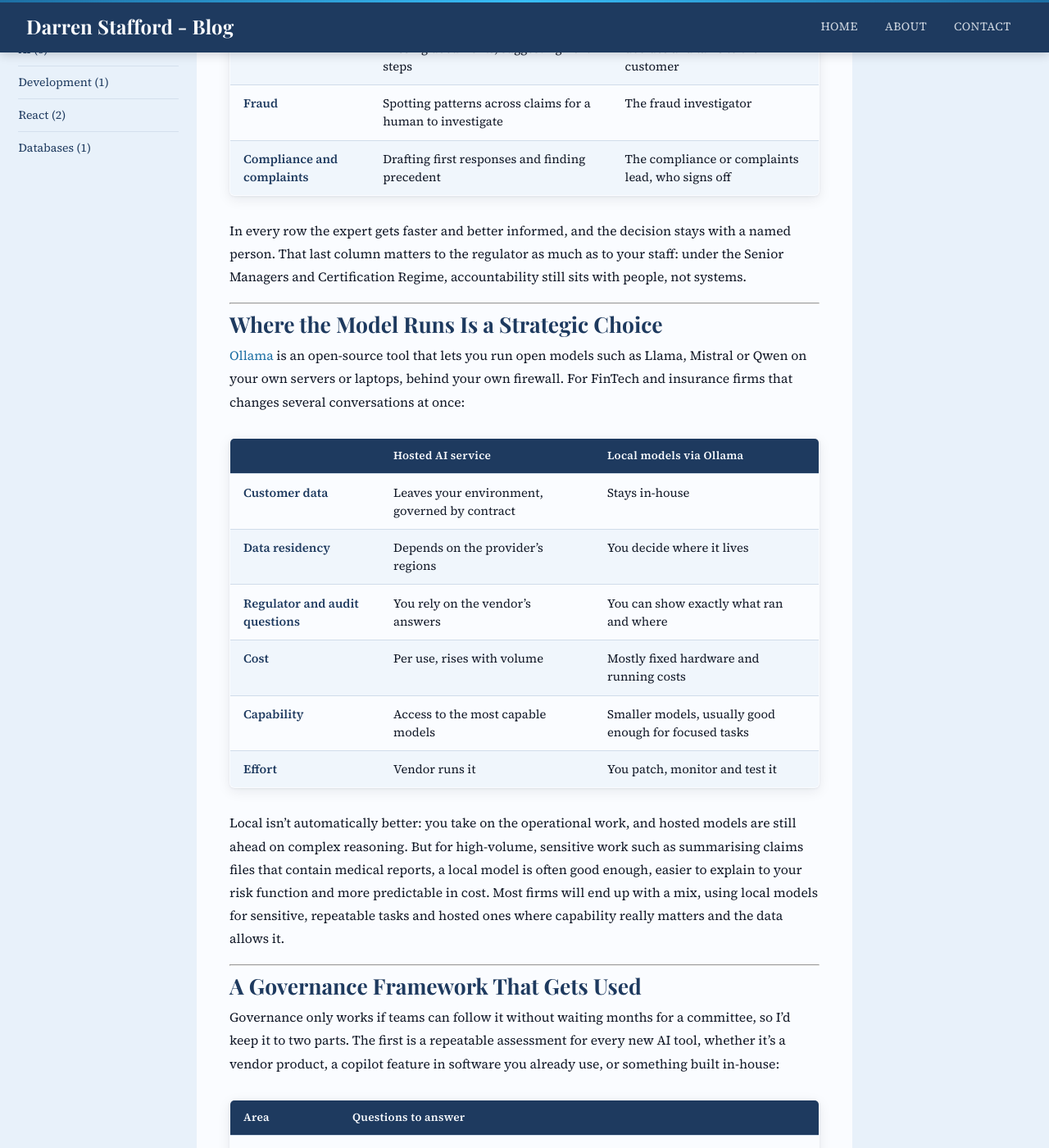
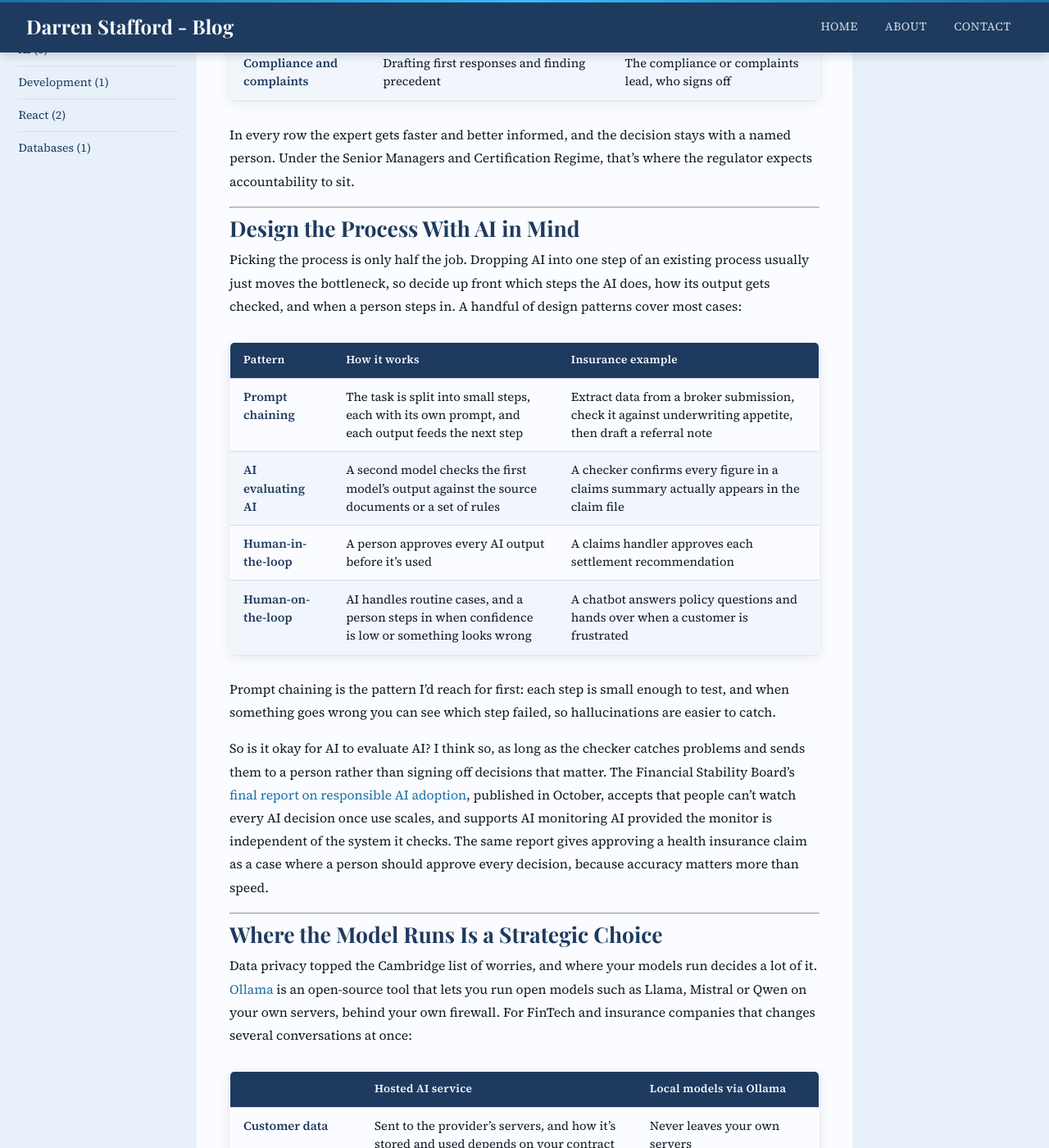
Before and after one commit to dazstaffs/blog, a Jekyll site: the page built from _posts/2026-11-04-AIStrategyForFinancialServices.md, in a window 1280 px wide and 1400 px high, scrolled down 936 px. Shown: the whole window at 82% size. Built offline with Jekyll 4.4.1, drawn with Linux system fonts in a browser that asks for light colours; some web fonts are replaced; comment, search, counter and statistics services are not loaded; some of the changed text lies outside the part shown.

Commit message:
some modifications to the draft post on AI strategy

```diff
--- a/_posts/2026-11-04-AIStrategyForFinancialServices.md
+++ b/_posts/2026-11-04-AIStrategyForFinancialServices.md
@@ -7,19 +7,15 @@ categories: [AI, Insurance]
 
 ## Introduction
 
-The Bank of England and FCA's [2024 survey of AI in UK financial services](https://www.bankofengland.co.uk/report/2024/artificial-intelligence-in-uk-financial-services-2024) found that 75% of firms are already using AI, and that a third of all use cases are now third-party implementations. Four of the top five risks firms reported were about data: privacy, quality, security and bias.
+The Cambridge Centre for Alternative Finance's [2026 Global AI in Financial Services Report](https://www.jbs.cam.ac.uk/faculty-research/centres/alternative-finance/publications/2026-global-ai-in-financial-services-report/), published in April, found that 81% of the financial services companies it surveyed are adopting AI at some level. The two risks those companies worried about most were data privacy (74%) and hallucinations, meaning confident but wrong answers (70%). Loss of human oversight was also high on the list, at 55%.
 
-So most firms are already using AI, more and more of it runs on someone else's platform, and data is what worries them most. Meanwhile Capgemini's [World Property and Casualty Insurance Report 2026](https://www.capgemini.com/news/press-releases/the-moment-of-ai-truth-for-property-casualty-insurance-trailblazers-see-21-higher-revenue-growth-while-broader-industry-lags/) found that only 10% of insurers are successfully scaling AI, and 55% say it's unclear who owns their AI initiatives.
-
-My view is that a workable AI strategy for a financial services firm comes down to three decisions: which high-value processes AI should strengthen, where the models run, and what AI is never allowed to touch. Get those right and the tooling choices become much easier.
+Those three worries are where an AI strategy should start. My view is that it comes down to four decisions: which high-value processes AI should strengthen, how each process is redesigned around AI, where the models run, and what AI is never allowed to touch.
 
 ---
 
 ## Augment the Experts, Don't Replace Them
 
-The business case that starts with headcount reduction is usually the one that stalls. It puts the experts you need on side against the project, and it aims AI at the work where mistakes are most expensive.
-
-A better starting point is to ask where your best people spend time on work that isn't the judgement you hired them for. In insurance that list writes itself:
+The business case that starts with headcount reduction is usually the one that stalls. It turns the experts you need against the project, and it aims AI at the work where mistakes are most expensive. A better question is where your best people spend time on work that isn't the judgement you hired them for. In insurance that list writes itself:
 
 | Process | Where AI helps | Who stays accountable |
 |---|---|---|
@@ -28,36 +24,53 @@ A better starting point is to ask where your best people spend time on work that
 | Fraud | Spotting patterns across claims for a human to investigate | The fraud investigator |
 | Compliance and complaints | Drafting first responses and finding precedent | The compliance or complaints lead, who signs off |
 
-In every row the expert gets faster and better informed, and the decision stays with a named person. That last column matters to the regulator as much as to your staff: under the Senior Managers and Certification Regime, accountability still sits with people, not systems.
+In every row the expert gets faster and better informed, and the decision stays with a named person. Under the Senior Managers and Certification Regime, that's where the regulator expects accountability to sit.
+
+---
+
+## Design the Process With AI in Mind
+
+Picking the process is only half the job. Dropping AI into one step of an existing process usually just moves the bottleneck, so decide up front which steps the AI does, how its output gets checked, and when a person steps in. A handful of design patterns cover most cases:
+
+| Pattern | How it works | Insurance example |
+|---|---|---|
+| Prompt chaining | The task is split into small steps, each with its own prompt, and each output feeds the next step | Extract data from a broker submission, check it against underwriting appetite, then draft a referral note |
+| AI evaluating AI | A second model checks the first model's output against the source documents or a set of rules | A checker confirms every figure in a claims summary actually appears in the claim file |
+| Human-in-the-loop | A person approves every AI output before it's used | A claims handler approves each settlement recommendation |
+| Human-on-the-loop | AI handles routine cases, and a person steps in when confidence is low or something looks wrong | A chatbot answers policy questions and hands over when a customer is frustrated |
+
+Prompt chaining is the pattern I'd reach for first: each step is small enough to test, and when something goes wrong you can see which step failed, so hallucinations are easier to catch.
+
+So is it okay for AI to evaluate AI? I think so, as long as the checker catches problems and sends them to a person rather than signing off decisions that matter. The Financial Stability Board's [final report on responsible AI adoption](https://www.fsb.org/2026/10/fsb-finalises-sound-practices-for-the-responsible-adoption-of-artificial-intelligence-ai/), published in October, accepts that people can't watch every AI decision once use scales, and supports AI monitoring AI provided the monitor is independent of the system it checks. The same report gives approving a health insurance claim as a case where a person should approve every decision, because accuracy matters more than speed.
 
 ---
 
 ## Where the Model Runs Is a Strategic Choice
 
-[Ollama](https://ollama.com) is an open-source tool that lets you run open models such as Llama, Mistral or Qwen on your own servers or laptops, behind your own firewall. For FinTech and insurance firms that changes several conversations at once:
+Data privacy topped the Cambridge list of worries, and where your models run decides a lot of it. [Ollama](https://ollama.com) is an open-source tool that lets you run open models such as Llama, Mistral or Qwen on your own servers, behind your own firewall. For FinTech and insurance companies that changes several conversations at once:
 
 | | Hosted AI service | Local models via Ollama |
 |---|---|---|
-| Customer data | Leaves your environment, governed by contract | Stays in-house |
+| Customer data | Sent to the provider's servers, and how it's stored and used depends on your contract with them | Never leaves your own servers |
 | Data residency | Depends on the provider's regions | You decide where it lives |
 | Regulator and audit questions | You rely on the vendor's answers | You can show exactly what ran and where |
 | Cost | Per use, rises with volume | Mostly fixed hardware and running costs |
 | Capability | Access to the most capable models | Smaller models, usually good enough for focused tasks |
 | Effort | Vendor runs it | You patch, monitor and test it |
 
-Local isn't automatically better: you take on the operational work, and hosted models are still ahead on complex reasoning. But for high-volume, sensitive work such as summarising claims files that contain medical reports, a local model is often good enough, easier to explain to your risk function and more predictable in cost. Most firms will end up with a mix, using local models for sensitive, repeatable tasks and hosted ones where capability really matters and the data allows it.
+Local isn't automatically better, and hosted models are still ahead on complex reasoning. But for sensitive, high-volume work such as summarising claims files that contain medical reports, a local model is often good enough and far easier to explain to your risk function. Most companies will end up with a mix.
 
 ---
 
 ## A Governance Framework That Gets Used
 
-Governance only works if teams can follow it without waiting months for a committee, so I'd keep it to two parts. The first is a repeatable assessment for every new AI tool, whether it's a vendor product, a copilot feature in software you already use, or something built in-house:
+Governance only works if teams can follow it, so I'd keep it to two parts. The first is a repeatable assessment for every new AI tool, including copilot features switched on in software you already use:
 
 | Area | Questions to answer |
 |---|---|
 | Data handling | What data goes in, where is it processed and stored, and is it used to train anyone's model? |
 | Explainability | Can we explain an output to a customer, an auditor or the FCA? |
-| Vendor risk | How financially stable is the supplier, who do they depend on, and does this add to concentration risk? |
+| Vendor risk | How financially stable is the supplier, who do they depend on, and are we relying too heavily on one provider? |
 | Cost | What does it cost at full volume, not pilot volume? |
 | Exit plan | How would we switch it off or move to another provider, and what happens to our data? |
 
@@ -69,16 +82,16 @@ The second is a short, published list of processes AI must never touch. Here is
 - Regulatory attestations and sign-offs by senior managers
 - Putting pricing changes live
 
-Writing it down gives teams a clear boundary and the board something concrete to approve, and it fits the FCA's Consumer Duty focus on good customer outcomes. If you operate in the EU, check where your use cases sit under the EU AI Act, which treats some life and health insurance uses as high-risk. Have your compliance team confirm the current position for your markets.
+Writing it down gives teams a clear boundary and fits the FCA's Consumer Duty focus on good customer outcomes. If you operate in the EU, check where your use cases sit under the EU AI Act, which treats some life and health insurance uses as high-risk.
 
 ---
 
 ## Final Thoughts
 
-AI strategy in financial services isn't about the cleverest model. It's about pointing AI at the right work, keeping sensitive data where you can control it, and being clear about where the line is. Here is a checklist a CTO and COO can work through together:
+AI strategy in financial services isn't about the cleverest model. Here is a checklist a CTO and COO can work through together:
 
 - **Processes:** Have we named three high-value processes where AI will support our experts, each with an accountable owner?
-- **Ownership:** Does each AI initiative have one business owner and one technology owner?
+- **Design:** For each process, have we chosen how AI output gets checked, and is any checking AI independent of the model it checks?
 - **Deployment:** For each use case, have we decided between local and hosted models based on the data involved?
 - **Assessment:** Does every new AI tool go through the same five-part assessment before it's switched on?
 - **Never-touch list:** Have we written the list down, had it approved at board level, and told staff about it?
```
